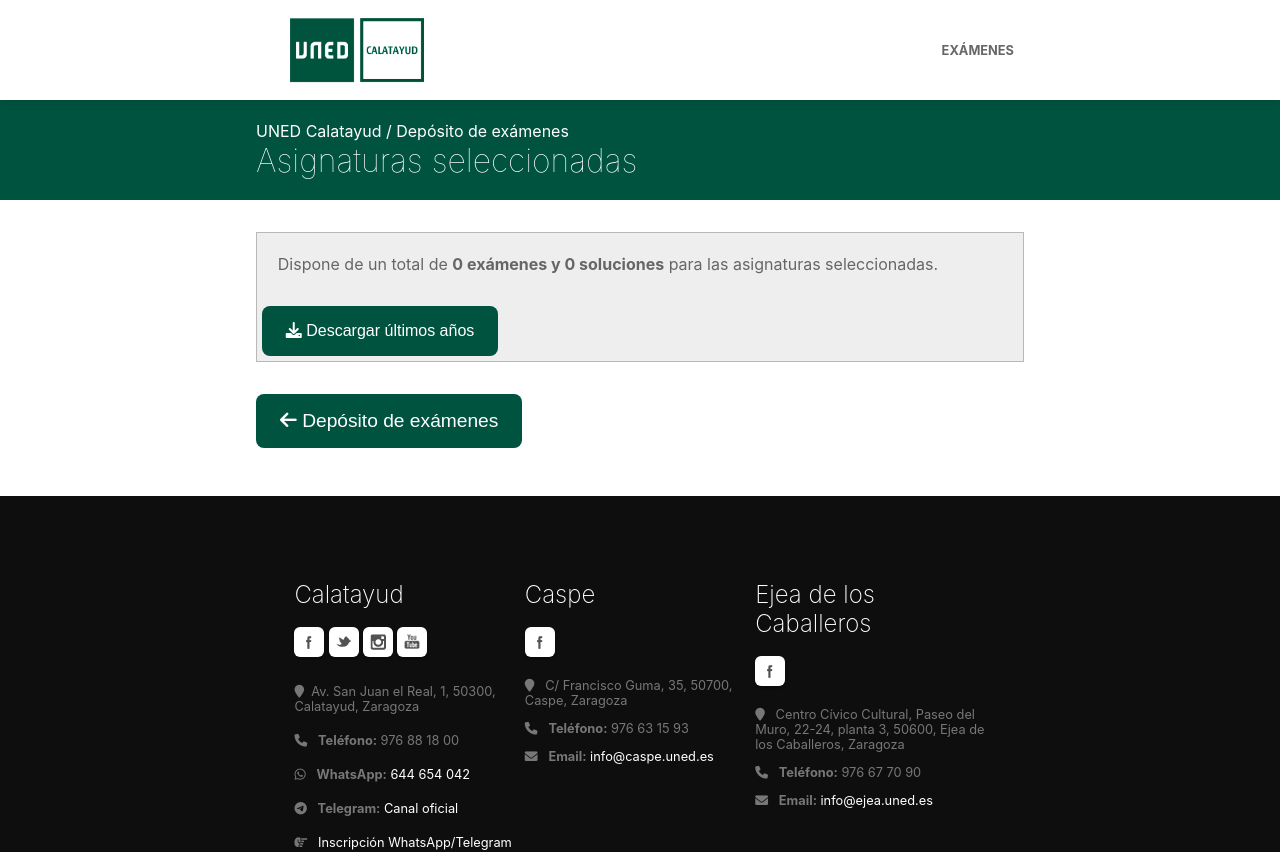
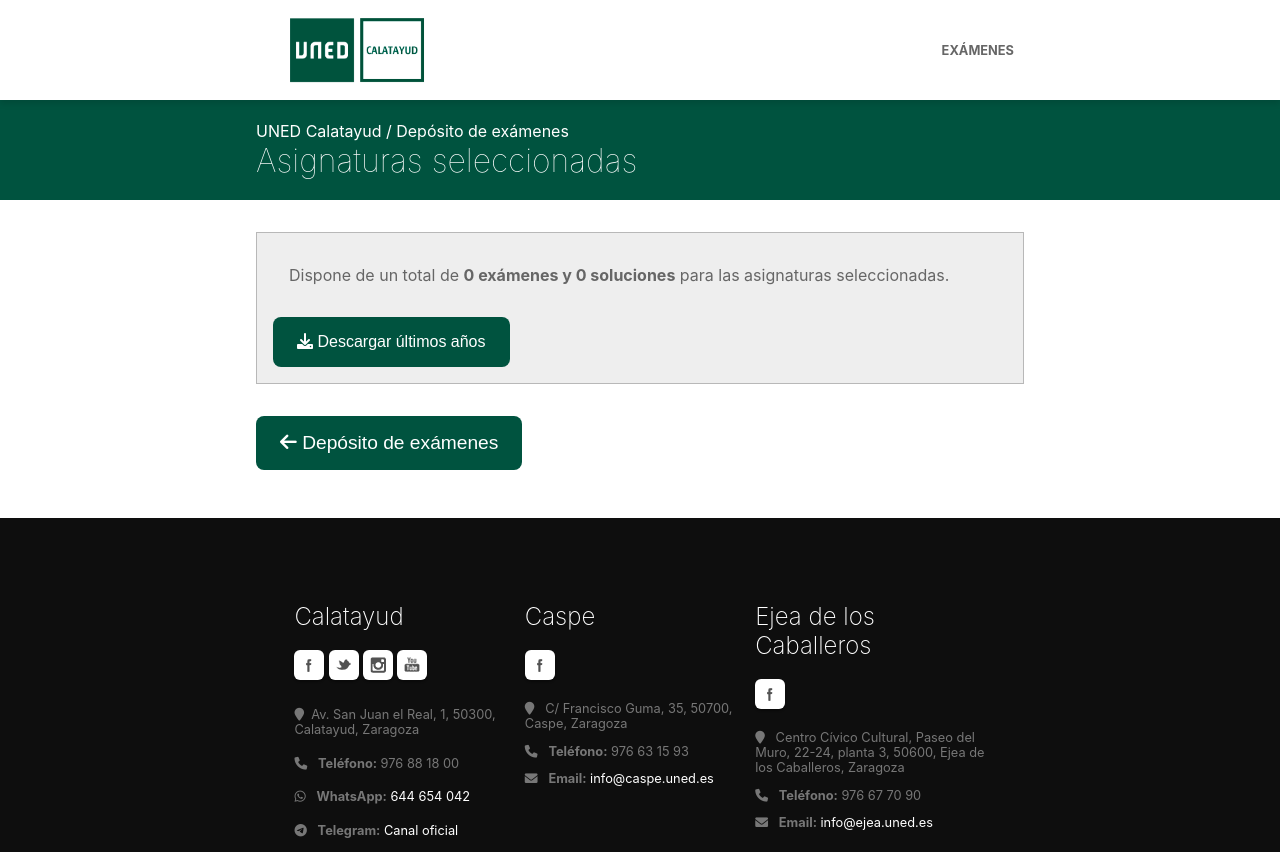
Before and after one commit to jrubio0/DepositoExamenes_UNED, a React (Create React App) app in the folder frontend/mi-aplicacion-react/: page /examenes in a window 1280 px wide. Shown: the top 852 px of the page. Built offline with nearby package versions, Linux system fonts and the light colour scheme.

Commit message:
Examenes css

```diff
--- a/frontend/mi-aplicacion-react/src/components/Examenes.js
+++ b/frontend/mi-aplicacion-react/src/components/Examenes.js
@@ -226,7 +226,7 @@
                             <button className="descargarButton" onClick={() => handleDescargar(asignatura.idAsignatura)}><i class="fa-solid fa-download"></i> Descargar último año de {asignatura.nombreAsignatura}</button>
                         </div>
                         :
-                        <p>En este momento no disponemos de exámenes/soluciones para esta asignatura.</p>}
+                        <p className="sinExamenes">En este momento no disponemos de exámenes/soluciones para esta asignatura.</p>}
 
                 </div>
             ))}
--- a/frontend/mi-aplicacion-react/src/components/Header.js
+++ b/frontend/mi-aplicacion-react/src/components/Header.js
@@ -12,7 +12,6 @@
             <img src={logo} className="logo" alt="Logo UNED Calatayud" />
           </Link>
         </div>
-
         <p>EXÁMENES</p>
       </div>
       <div className="greenHeader">
--- a/frontend/mi-aplicacion-react/src/css/examenesStyle.css
+++ b/frontend/mi-aplicacion-react/src/css/examenesStyle.css
@@ -52,7 +52,7 @@
 .totalExamenes {
     border: 1px solid #b8b8b8;
     background-color:#eeeeee;
-    padding: 0.3rem;
+    padding: 1rem;
 }
 
 .totalExamenes p {
@@ -88,3 +88,9 @@
 .descargarButton:hover {
     background-color: #03664f;
 }
+
+.sinExamenes {
+    background-color: #eeeeee;
+    border: 1px solid #b8b8b8;
+    padding: 1rem;
+}
--- a/frontend/mi-aplicacion-react/src/services/backendService.js
+++ b/frontend/mi-aplicacion-react/src/services/backendService.js
@@ -39,7 +39,6 @@
 export const getCarreraNameById = async (idCarrera) => {
     try {
         const response = await axios.get(`${BASE_URL}/carreras/carreraNameById/` + idCarrera);
-        console.log("Desde el service: " + response.data)
         return response.data;
     } catch (error) {
         console.error("Error obteniendo carreraNameById:", error);
```
